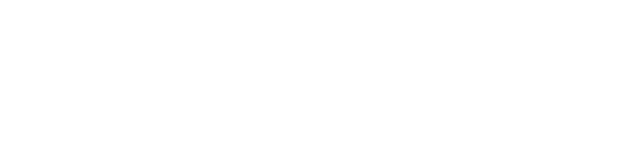
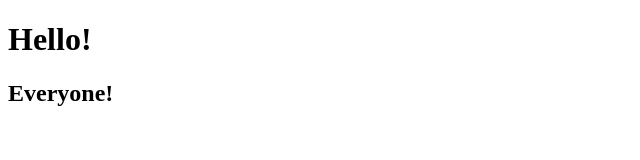
Before and after one commit to Snorrky/hotel, a plain HTML site: page index.html in a window 1280 px wide. Shown: the whole page, without its empty margins (0-640 px from the left). Drawn offline with Linux system fonts and the light colour scheme.

Commit message:
second c

```diff
--- a/index.html
+++ b/index.html
@@ -7,6 +7,7 @@
     <title>Document</title>
 </head>
 <body>
-
+    <h1>Hello!</h1>
+    <h2>Everyone!</h2>
 </body>
 </html>
```
